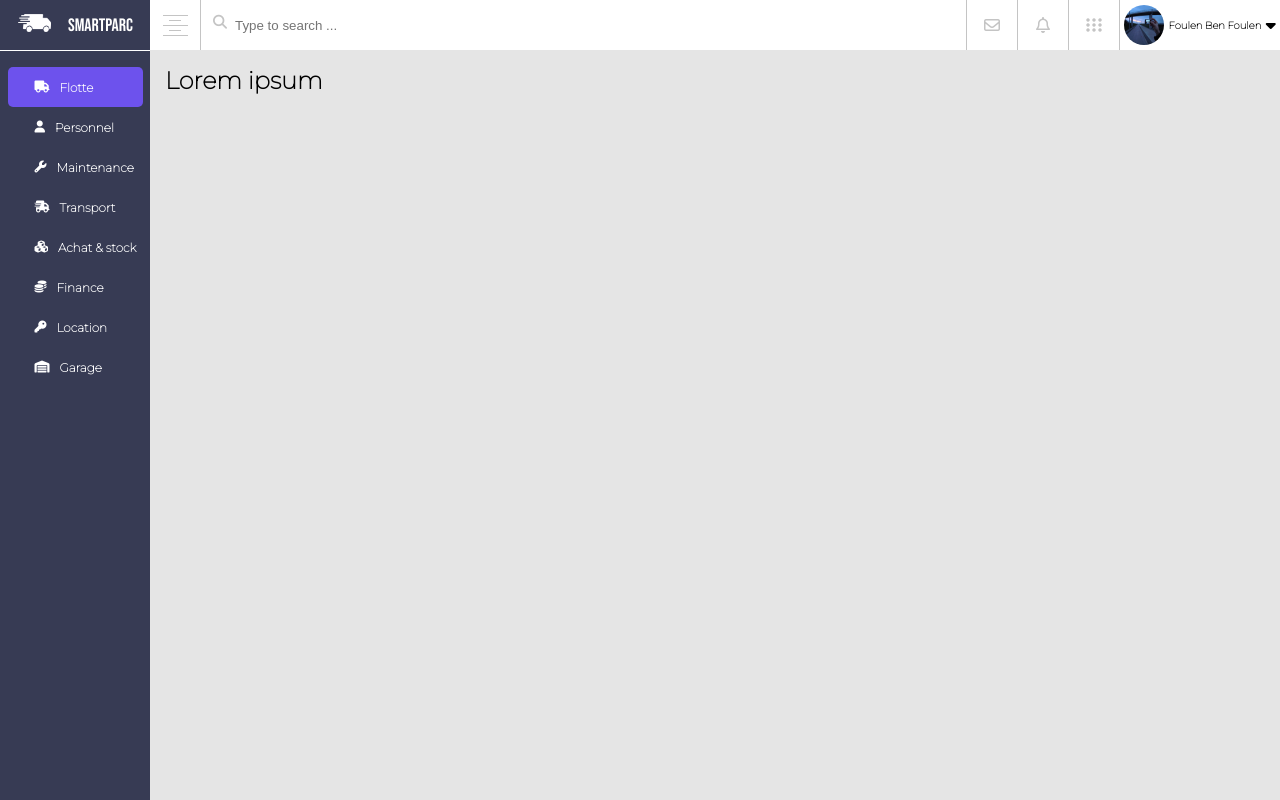
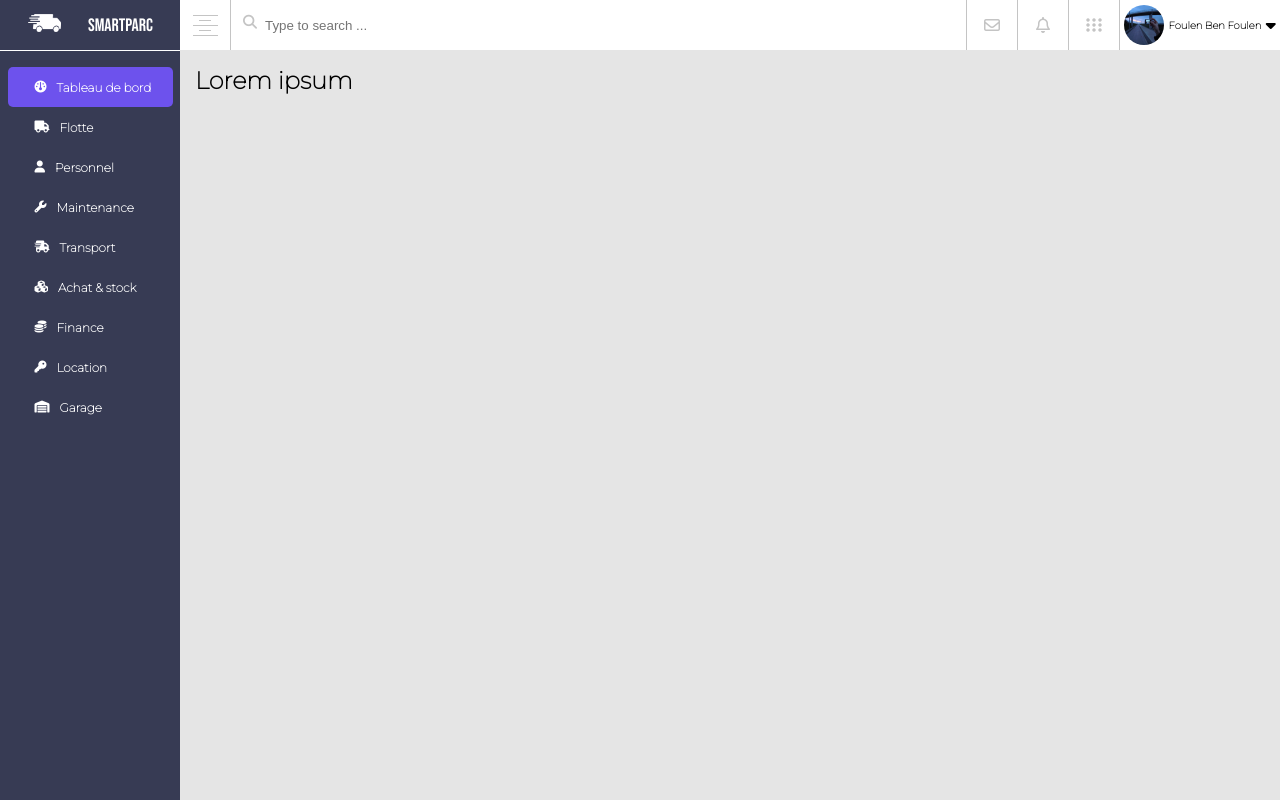
Before and after one commit to amjed96/pfe_template, a plain HTML site: page index.html in a window 1280 px wide. Drawn offline with Linux system fonts and the light colour scheme.

Commit message:
add dashboard

```diff
--- a/index.html
+++ b/index.html
@@ -67,7 +67,8 @@
             <!-- Start Nav -->
             <div class="nav-menu">
                 <ul>
-                    <li class="selected"><i class="fa-solid fa-truck"></i><span class="link">Flotte</span></li>
+                    <li class="selected"><i class="fa-solid fa-gauge"></i><span class="link">Tableau de bord</span></li>
+                    <li><i class="fa-solid fa-truck"></i><span class="link">Flotte</span></li>
                     <li><i class="fa-solid fa-user"></i><span class="link">Personnel</span></li>
                     <li><i class="fa-solid fa-wrench"></i><span class="link">Maintenance</span></li>
                     <li><i class="fa-solid fa-truck-fast"></i><span class="link">Transport</span></li>
--- a/style.css
+++ b/style.css
@@ -21,7 +21,7 @@ body {
 
 .header .logo {
     height: 50px;
-    width: 150px;
+    width: 180px;
     background-color: #373B54;
     color: #FFF;
     font-family: 'Bebas Neue';
@@ -47,7 +47,7 @@ body {
     flex-wrap: nowrap;
     position: fixed;
     top: 0;
-    left: 150px;
+    left: 180px;
     right: 0;
 }
 
@@ -228,7 +228,7 @@ body {
 
 .nav-menu {
     background-color: #373B54;
-    width: 150px;
+    width: 180px;
     height: calc(100vh - 51px);
     margin: 0px;
     display: flex;
@@ -241,7 +241,7 @@ body {
     margin: 0px;
     justify-content: left;
     padding: 0px;
-    width: 135px;
+    width: 165px;
     margin-top: 16px;
 }
 
@@ -275,7 +275,7 @@ body {
 .main {
     flex: 1;
     padding: 15px;
-    margin-left: 150px;
+    margin-left: 180px;
     margin-top: 51px;
 }
 
```
